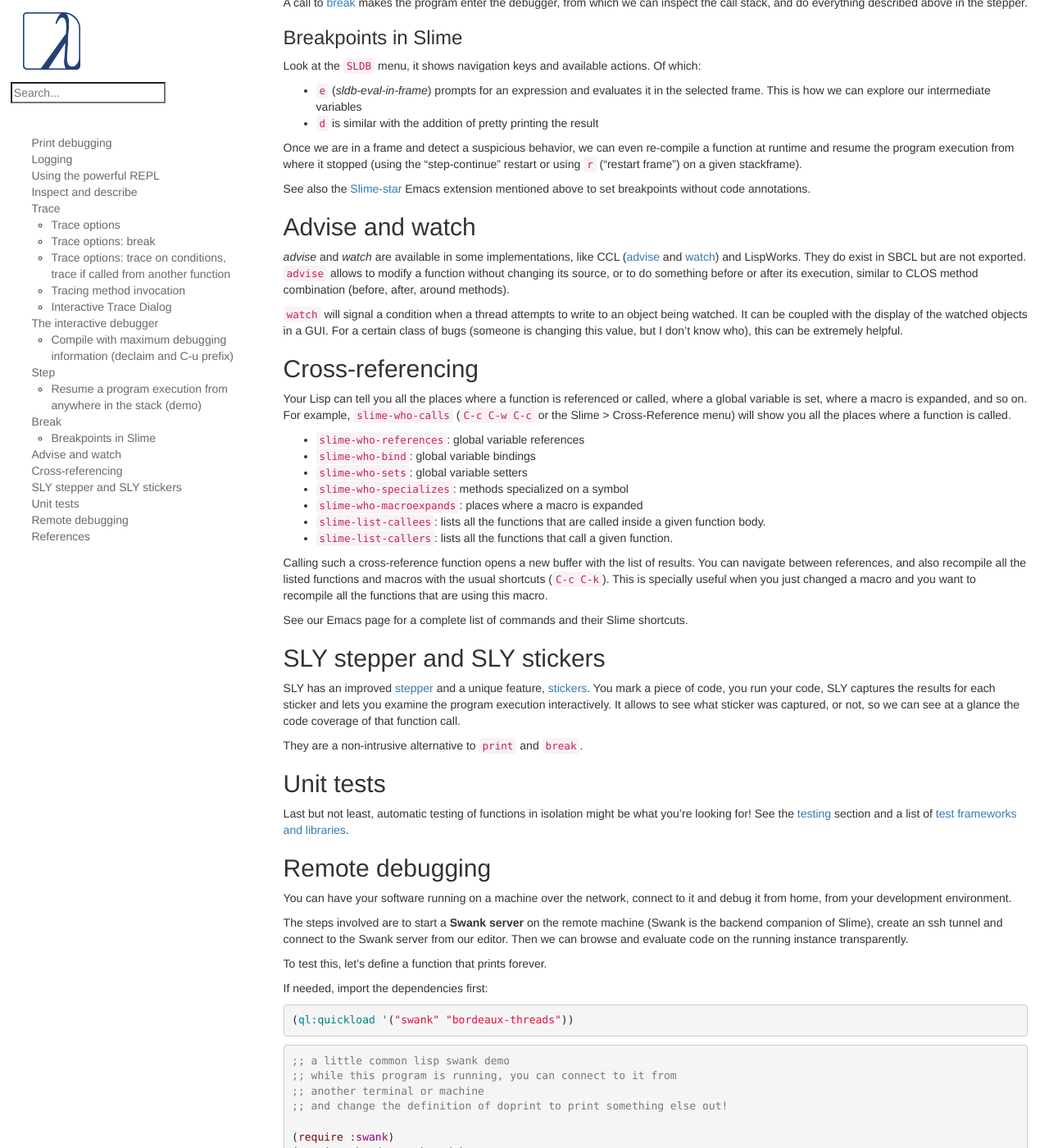
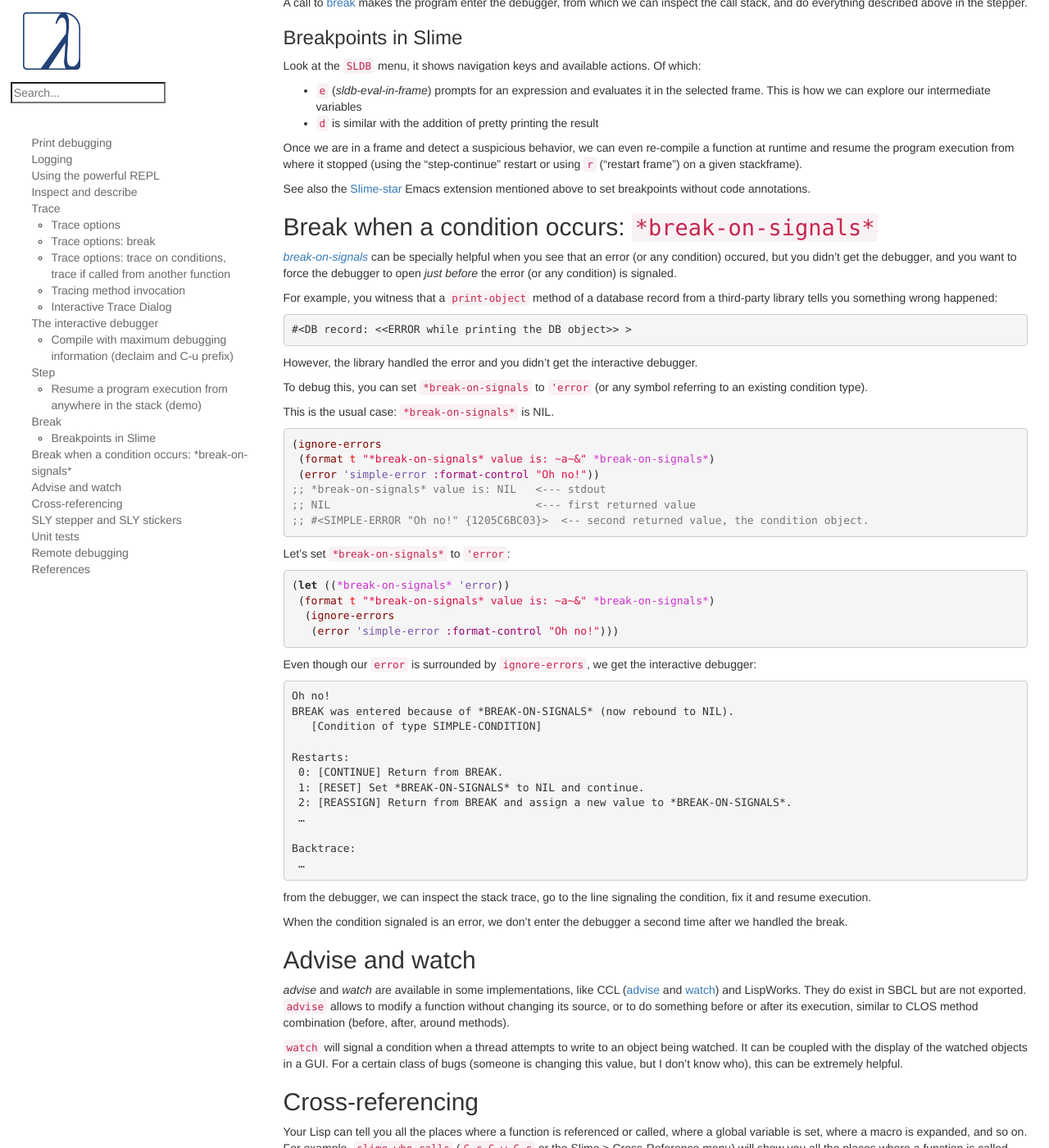
Before and after one commit to LispCookbook/cl-cookbook, a Jekyll site: the page built from debugging.md, in a window 1280 px wide and 1400 px high, scrolled down 11118 px. Shown: the whole window at 82% size. Built offline with Jekyll 4.4.1, drawn with Linux system fonts in a browser that asks for light colours.

Commit message:
debugging: *break-on-signals*

````diff
--- a/debugging.md
+++ b/debugging.md
@@ -607,6 +607,66 @@ or using `r` ("restart frame") on a given stackframe).
 
 See also the [Slime-star](https://github.com/mmontone/slime-star) Emacs extension mentioned above to set breakpoints without code annotations.
 
+## Break when a condition occurs: `*break-on-signals*`
+
+[*break-on-signals*](https://cl-community-spec.github.io/pages/002abreak_002don_002dsignals_002a.html)
+can be specially helpful when you see that an error (or any condition)
+occured, but you didn't get the debugger, and you want to force the
+debugger to open *just before* the error (or any condition) is
+signaled.
+
+For example, you witness that a `print-object` method of a database
+record from a third-party library tells you something wrong happened:
+
+    #<DB record: <<ERROR while printing the DB object>> >
+
+However, the library handled the error and you didn't get the interactive debugger.
+
+To debug this, you can set `*break-on-signals` to `'error` (or any symbol referring to an existing condition type).
+
+This is the usual case: `*break-on-signals*` is NIL.
+
+~~~lisp
+(ignore-errors
+ (format t "*break-on-signals* value is: ~a~&" *break-on-signals*)
+ (error 'simple-error :format-control "Oh no!"))
+;; *break-on-signals* value is: NIL   <--- stdout
+;; NIL                                <--- first returned value
+;; #<SIMPLE-ERROR "Oh no!" {1205C6BC03}>  <-- second returned value, the condition object.
+~~~
+
+Let's set `*break-on-signals*` to `'error`:
+
+~~~lisp
+(let ((*break-on-signals* 'error))
+ (format t "*break-on-signals* value is: ~a~&" *break-on-signals*)
+  (ignore-errors
+   (error 'simple-error :format-control "Oh no!")))
+~~~
+
+Even though our `error` is surrounded by `ignore-errors`, we get the interactive debugger:
+
+```
+Oh no!
+BREAK was entered because of *BREAK-ON-SIGNALS* (now rebound to NIL).
+   [Condition of type SIMPLE-CONDITION]
+
+Restarts:
+ 0: [CONTINUE] Return from BREAK.
+ 1: [RESET] Set *BREAK-ON-SIGNALS* to NIL and continue.
+ 2: [REASSIGN] Return from BREAK and assign a new value to *BREAK-ON-SIGNALS*.
+ …
+
+Backtrace:
+ …
+```
+
+from the debugger, we can inspect the stack trace, go to the line
+signaling the condition, fix it and resume execution.
+
+When the condition signaled is an error, we don't enter the debugger a
+second time after we handled the break.
+
 
 ## Advise and watch
 
````
